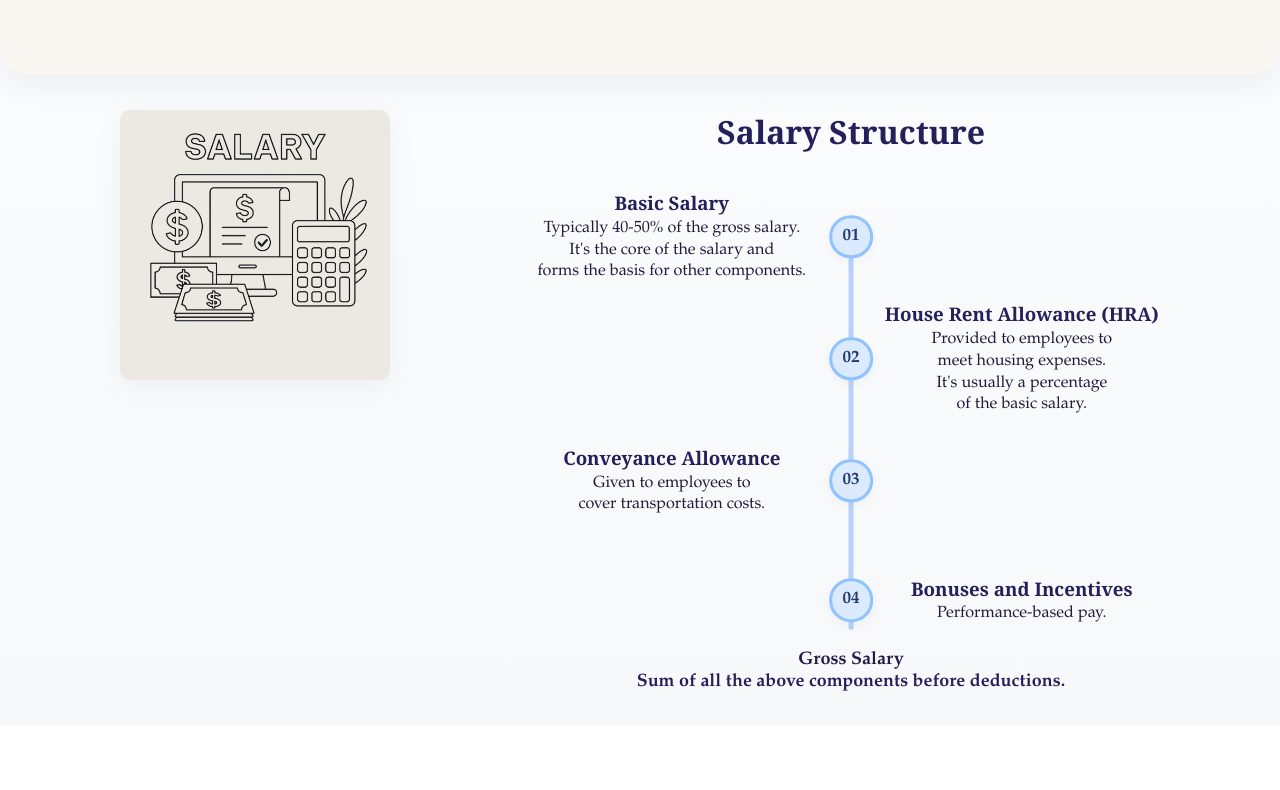
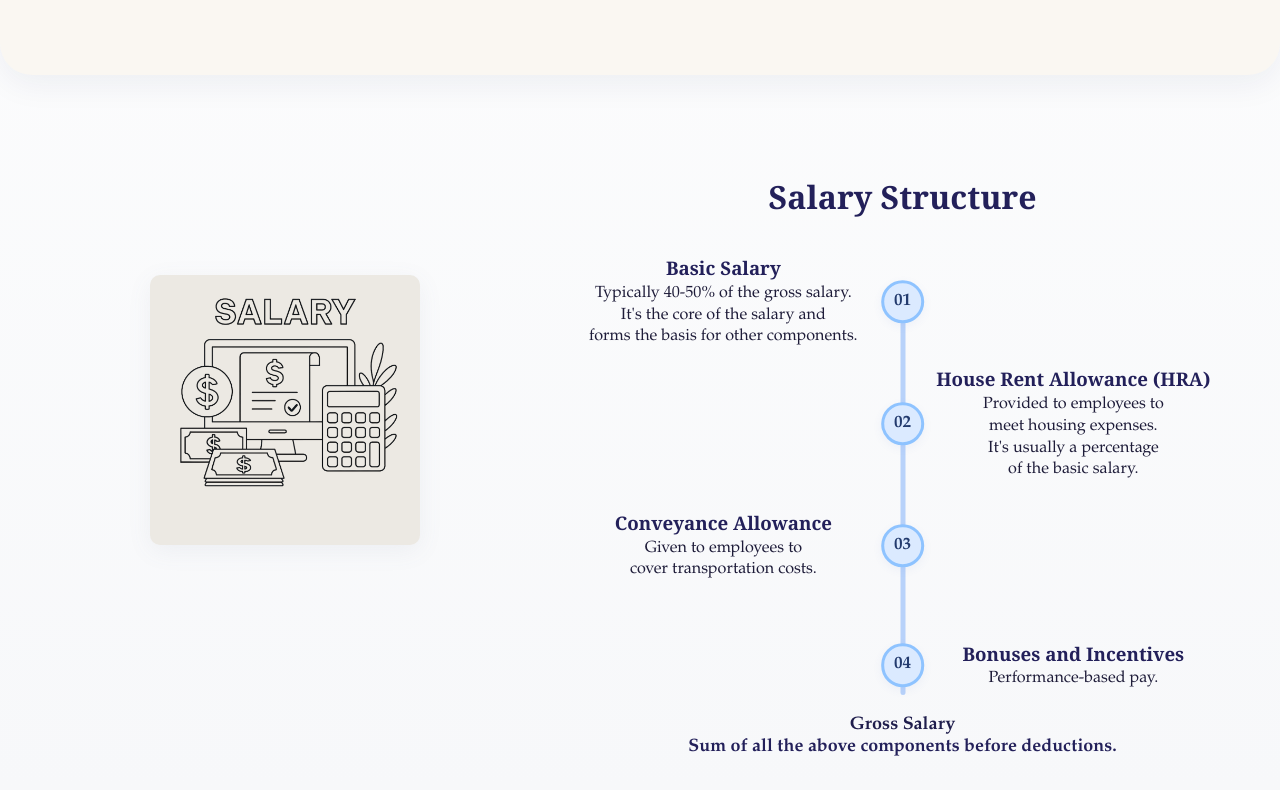
Before and after one commit to LordSpudnik/360-HRMS, a React (Create React App) app: page /payroll in a window 1280 px wide. Shown: the part 690-1480 px from the top of the page. Before the commit the page ends 1415 px from the top, so only its background shows below. Built offline with nearby package versions, Linux system fonts and the light colour scheme; the HTML template or start-up script is replaced by a standard one.

Commit message:
fixed image

```diff
--- a/src/Components/pages/Payroll.css
+++ b/src/Components/pages/Payroll.css
@@ -207,7 +207,7 @@ body, html {
 
 /* --- Salary Structure Section --- */
 .salary-structure-section {
-  margin: 2.2rem auto 0 auto;
+  margin: 100px auto 0 auto;
   max-width: 1350px;
   width: 100%;
   background: none;
@@ -224,9 +224,8 @@ body, html {
 
 .salary-structure-img-col {
   flex: 1;
-  display: flex;
-  align-items: flex-start;
-  justify-content: flex-end;
+  margin-top: 100px;
+  margin-left: 150px;
   min-width: 200px;
 }
 
```
